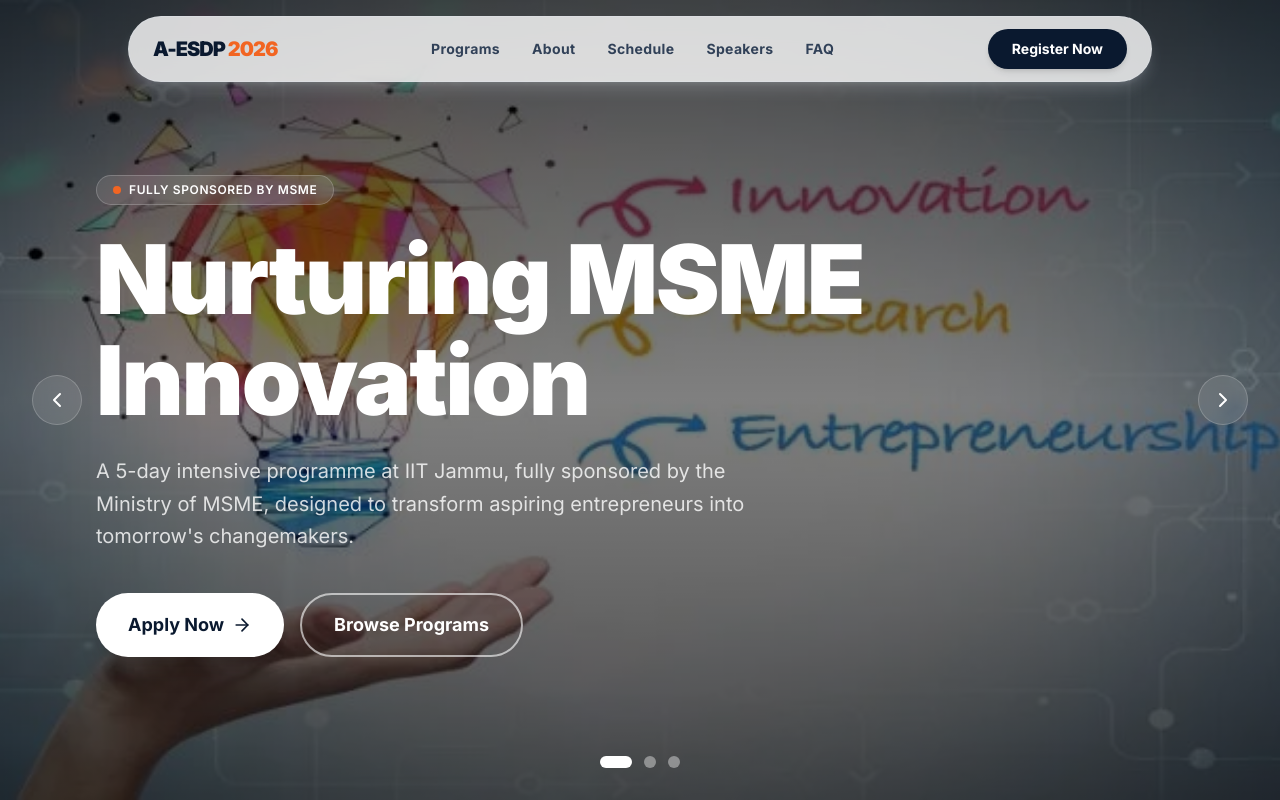
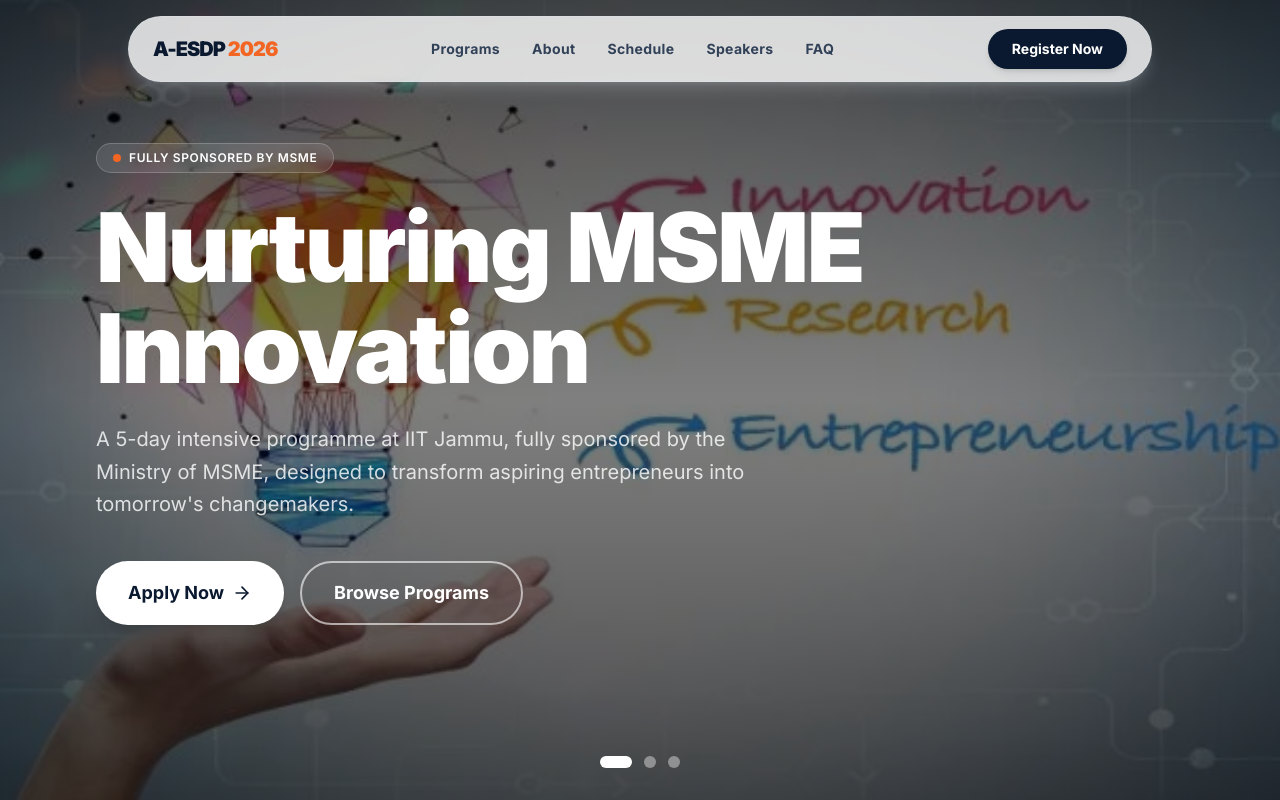
Before and after one commit to ubbelothbrok/esdp-web, a Next.js app: page / in a window 1280 px wide. Shown: the top 800 px of the page. Built offline with nearby package versions, Linux system fonts and the light colour scheme.

Commit message:
feat: add IIT Jammu and MSME logos and remove hero section slide navigation controls.

```diff
--- a/src/components/Hero.tsx
+++ b/src/components/Hero.tsx
@@ -3,7 +3,7 @@
 import { useState, useEffect } from "react";
 import { AnimatePresence, motion } from "framer-motion";
 import Link from "next/link";
-import { ArrowRight, ChevronLeft, ChevronRight } from "lucide-react";
+import { ArrowRight } from "lucide-react";
 
 const slides = [
   {
@@ -111,7 +111,7 @@ export default function Hero() {
         </AnimatePresence>
 
         {/* CTA Buttons */}
-        <div className="flex flex-col sm:flex-row gap-4">
+        <div className="flex flex-col sm:flex-row gap-4 mb-16">
           <Link
             href="#register"
             className="px-8 py-4 bg-white text-[#0A192F] rounded-full font-bold text-lg hover:bg-[#F26522] hover:text-white transition-all shadow-xl flex items-center justify-center group"
@@ -126,24 +126,10 @@ export default function Hero() {
             Browse Programs
           </Link>
         </div>
+
       </div>
 
-      {/* ── Slide Controls ── */}
-      {/* Prev / Next arrows */}
-      <button
-        onClick={prev}
-        aria-label="Previous slide"
-        className="absolute left-4 sm:left-8 top-1/2 -translate-y-1/2 z-20 bg-white/10 hover:bg-white/30 backdrop-blur border border-white/20 text-white rounded-full p-3 transition-all"
-      >
-        <ChevronLeft className="w-6 h-6" />
-      </button>
-      <button
-        onClick={next}
-        aria-label="Next slide"
-        className="absolute right-4 sm:right-8 top-1/2 -translate-y-1/2 z-20 bg-white/10 hover:bg-white/30 backdrop-blur border border-white/20 text-white rounded-full p-3 transition-all"
-      >
-        <ChevronRight className="w-6 h-6" />
-      </button>
+
 
       {/* Dot indicators */}
       <div className="absolute bottom-8 left-1/2 -translate-x-1/2 z-20 flex items-center space-x-3">
```
Also changed, not shown: public/iit-jammu-logo.png (added), public/msme-logo.png (added).
